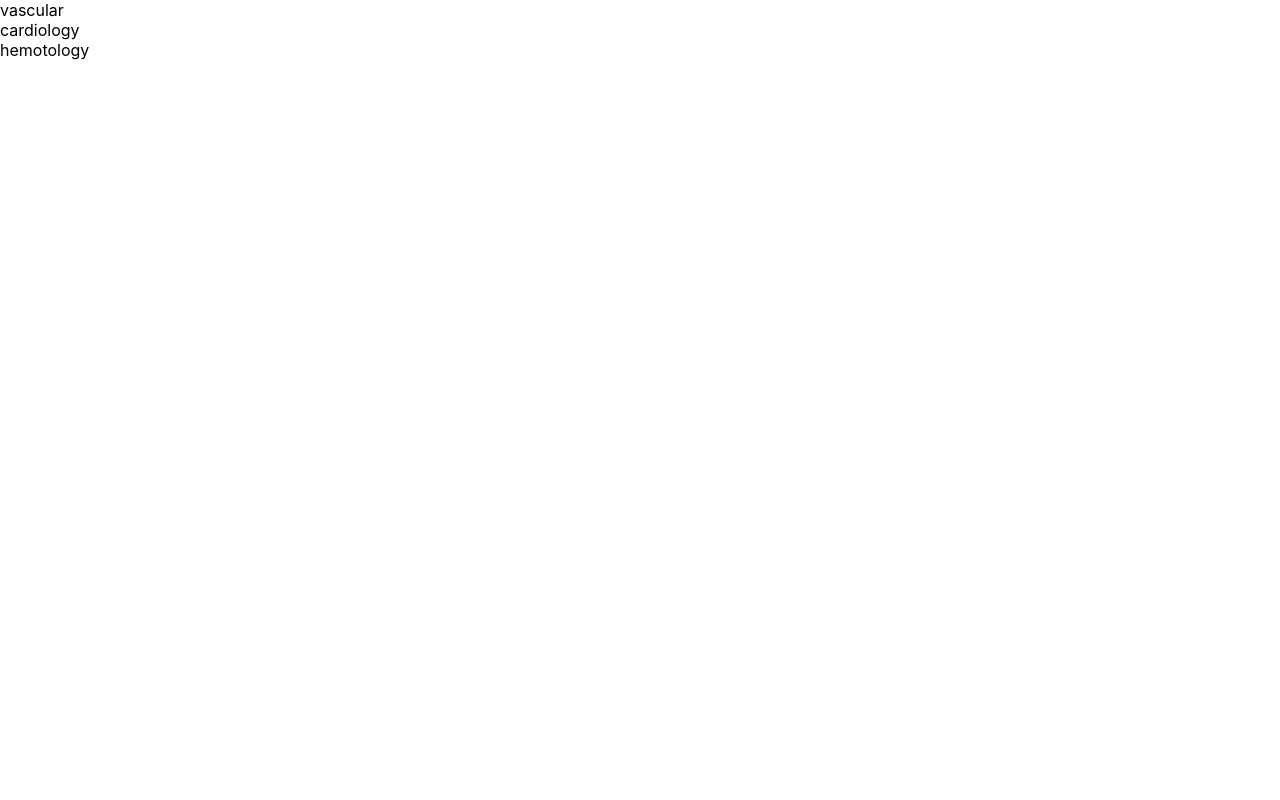
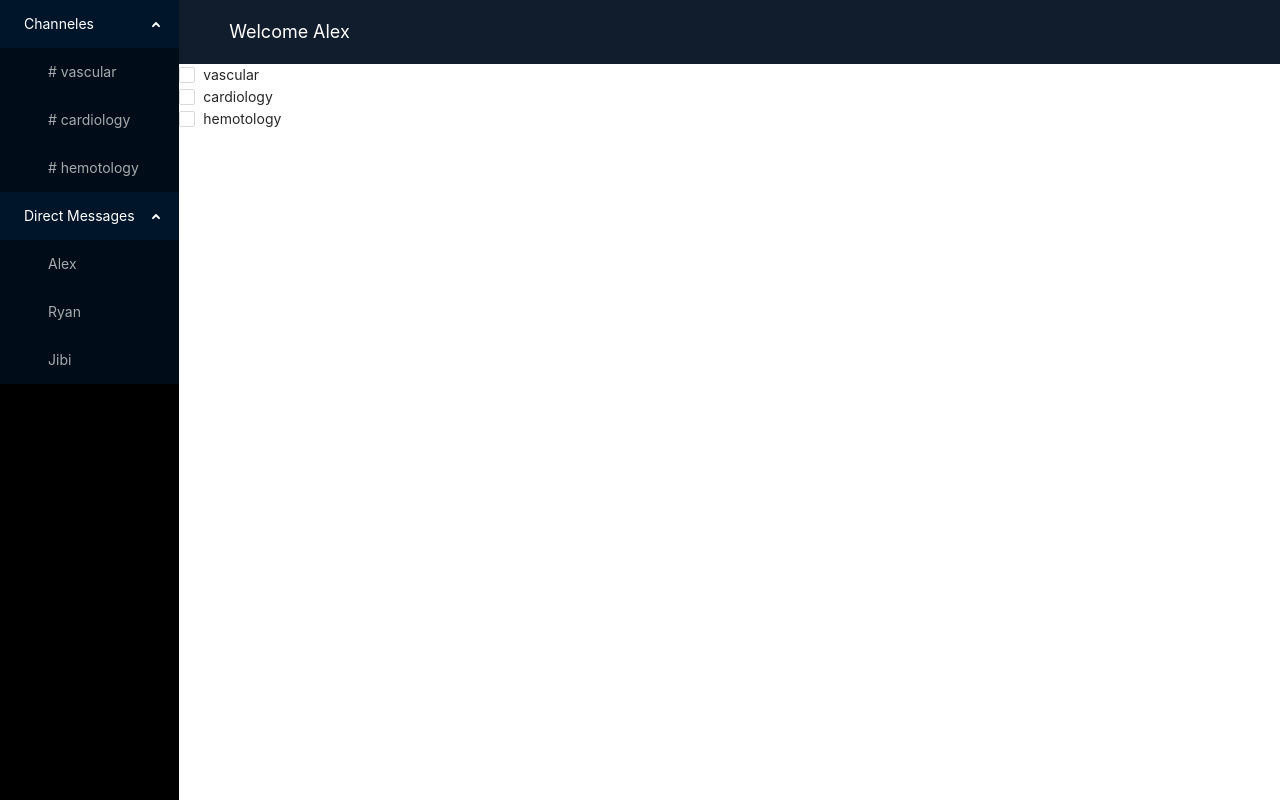
Before and after one commit to alexart721/ds-client, a Next.js app: page / in a window 1280 px wide. Built offline with nearby package versions, Linux system fonts and the light colour scheme.

Commit message:
SideBar, NavBar, Checkbox impementation

```diff
--- a/components/ChannelItem.tsx
+++ b/components/ChannelItem.tsx
@@ -1,16 +1,14 @@
 import { FC } from 'react';
+import { Channel } from '../interface';
 
 interface Props {
-  channel: {
-    id: string,
-    name: string,
-  },
+  channel: Channel,
 }
 
 const ChannelItem: FC<Props> = ({ channel }) => (
   <>
     <div>
-      <label htmlFor="channel">{ channel.name }</label>
+      <label htmlFor="channel"># { channel.name }</label>
     </div>
   </>
 );
--- a/components/ChannelsList.tsx
+++ b/components/ChannelsList.tsx
@@ -1,4 +1,5 @@
 import React, { FC } from 'react';
+import { Menu } from 'antd';
 import ChannelItem from './ChannelItem';
 import { Channel } from '../interface';
 
@@ -6,18 +7,39 @@ interface Props {
   channels: Channel[],
 }
 
-const ChannelsList: FC<Props> = ({ channels }) => (
-  <>
-    <div>
+const { SubMenu } = Menu;
+
+const ChannelsList: FC<Props> = ({ channels }) => {
+    return (
+
+  <div style={{ width: "14vw", height: "100vh", background: "black" } }>
+
+    <div style={{ width: "14vw" }}>
+        <Menu
+          defaultOpenKeys={['sub1','sub2']}
+          mode="inline"
+          theme="dark"
+        >
+          <SubMenu key="sub1" title="Channeles">
               { channels && channels.map( channel => {
                 return (
+                  <Menu.Item key={channel.id}>
                     <ChannelItem
                     key = {channel.id}
                     channel = {channel}/>
+                  </Menu.Item>
                 )
               })}
+          </SubMenu>
+          <SubMenu key="sub2" title="Direct Messages">
+            <Menu.Item key="9">Alex</Menu.Item>
+            <Menu.Item key="10">Ryan</Menu.Item>
+            <Menu.Item key="11">Jibi</Menu.Item>
+          </SubMenu>
+        </Menu>
       </div>
-  </>
-);
+  </div>
+    )
+  };
 
 export default ChannelsList;
--- /dev/null
+++ b/components/NavBar/NavBar.module.css
@@ -0,0 +1,6 @@
+.sitePageHeader {
+  background-color: #111d2c;
+  width: 86vw;
+  font-size: large;
+  color: rgb(255, 255, 255);
+}
--- /dev/null
+++ b/components/NavBar/NavBar.tsx
@@ -0,0 +1,16 @@
+import React from 'react';
+import { Layout } from 'antd';
+import styles from './NavBar.module.css';
+
+const { Header } = Layout;
+
+const NavBar = () => {
+
+  return (
+    <div>
+      <Header className={styles.sitePageHeader}>Welcome Alex</Header>
+    </div>
+  );
+};
+
+export default NavBar;
--- /dev/null
+++ b/components/SubscribeItem/SubscribeItem.tsx
@@ -0,0 +1,16 @@
+import { FC } from 'react';
+import { Checkbox } from 'antd';
+import { Channel } from '../../interface';
+
+interface Props {
+  channel: Channel,
+}
+const SubscribeItem: FC<Props> = ({ channel }) => (
+  <>
+    <div>
+    <Checkbox>{channel.name}</Checkbox>
+    </div>
+  </>
+);
+
+export default SubscribeItem;
--- /dev/null
+++ b/components/SubscribeMenu/SubscribeMenu.tsx
@@ -0,0 +1,23 @@
+import React, { FC } from 'react';
+import { Channel } from '../../interface';
+import SubscribeItem from '../SubscribeItem/SubscribeItem';
+interface Props {
+  channels: Channel[],
+}
+
+const SubscribeMenu: FC<Props> = ({ channels }) => {
+
+  return (
+    <div>
+      { channels && channels.map( channel => {
+                return (
+                    <SubscribeItem
+                    key = {channel.id}
+                    channel = {channel}/>
+                )
+              })}
+    </div>
+  );
+};
+
+export default SubscribeMenu;
--- a/package.json
+++ b/package.json
@@ -20,6 +20,7 @@
     "@types/react": "17.0.11",
     "@typescript-eslint/eslint-plugin": "^4.28.1",
     "@typescript-eslint/parser": "^4.28.1",
+    "antd": "^4.16.6",
     "eslint": "^7.29.0",
     "eslint-config-airbnb": "^18.2.1",
     "eslint-config-next": "11.0.1",
--- a/pages/_app.tsx
+++ b/pages/_app.tsx
@@ -3,6 +3,7 @@ import '../styles/globals.css';
 import type { AppProps } from 'next/app';
 import { Provider } from 'react-redux';
 import store from '../store';
+import "antd/dist/antd.css";
 
 function MyApp({ Component, pageProps }: AppProps) {
   return (
--- a/pages/index.tsx
+++ b/pages/index.tsx
@@ -1,11 +1,19 @@
 import React from 'react';
-import styles from '../styles/Home.module.css';
+import { useSelector } from 'react-redux';
 import ChannelsBar from '../components/ChannelsBar/ChannelsBar';
+import NavBar from '../components/NavBar/NavBar';
+import SubscribeMenu from '../components/SubscribeMenu/SubscribeMenu';
+import { Channel } from '../interface';
 
 const Home = () => {
+  const channels = useSelector((state: Channel[]) => state);
   return (
-    <div>
+    <div style={{display:"flex", flexDirection:"row"}}>
       <ChannelsBar />
+      <div style={{display:"flex", flexDirection:"column"}}>
+        <NavBar />
+        <SubscribeMenu channels={channels}/>
+      </div>
     </div>
   );
 }
```
Also changed, not shown: components/SubscribeItem/SubscribeItem.module.css (added), components/SubscribeMenu/SubscribeMenu.module.css (added), next-env.d.ts, 1 other file (tests, documents, lock files or other folders). Lines whose indentation alone changed are shown as unchanged.
